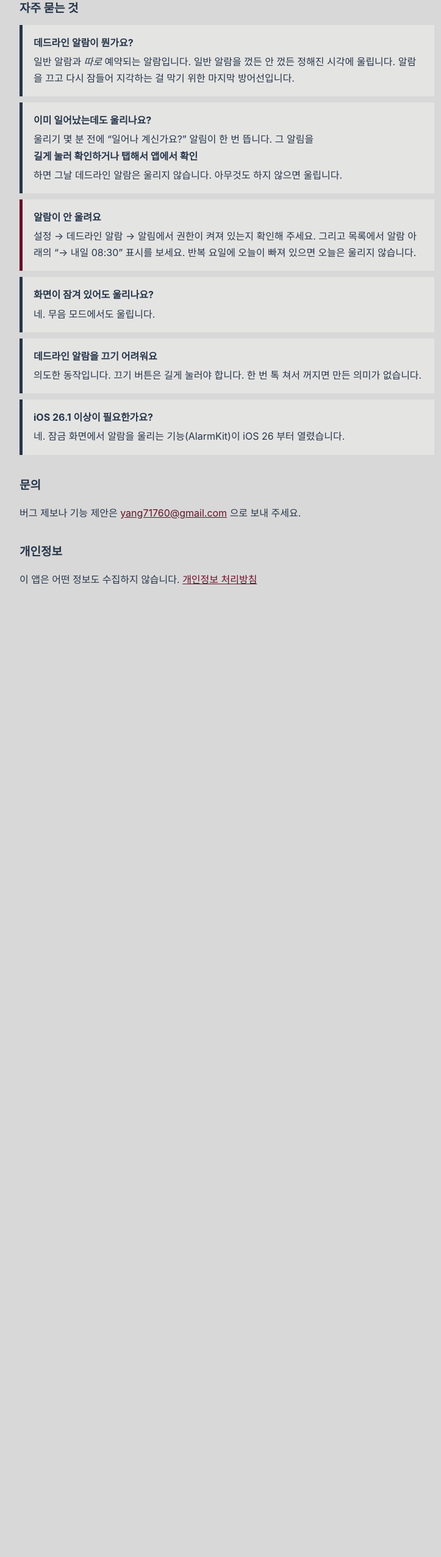
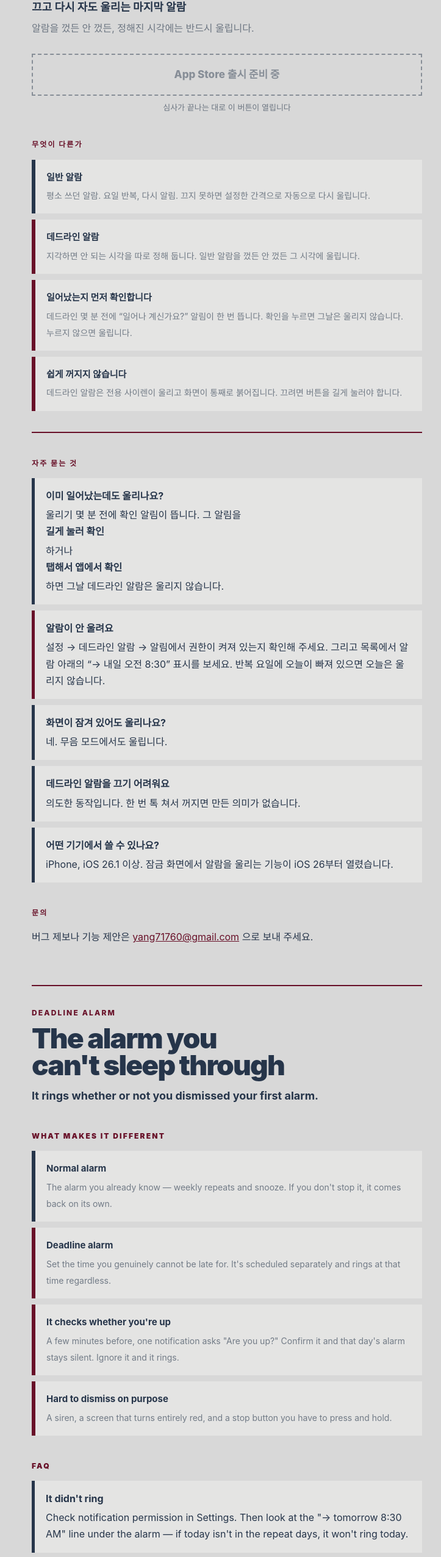
Before and after one commit to musuuo/deadline-support, a plain HTML site: page index.html in a window 1280 px wide. Shown: the part 233-2786 px from the top of the page at 61% size, without its empty margins (268-991 px from the left). Before the commit the page ends 1294 px from the top, so only its background shows below. Drawn offline with Linux system fonts and the light colour scheme.

Commit message:
Revise title, meta tags, and styles in index.html
Updated title and meta tags for better clarity and SEO. Enhanced styling and structure for improved layout and responsiveness.

```diff
--- a/index.html
+++ b/index.html
@@ -3,55 +3,143 @@
 <head>
 <meta charset="utf-8">
 <meta name="viewport" content="width=device-width, initial-scale=1">
-<title>데드라인 알람 — 지원</title>
+<title>데드라인 알람 — 끄고 다시 자도 울립니다</title>
+<meta name="description" content="일반 알람과 따로 예약되는 마지막 알람. 껐든 안 껐든 정해진 시각에 울립니다.">
+<meta property="og:title" content="데드라인 알람">
+<meta property="og:description" content="알람을 끄고 다시 자도 울리는 마지막 알람">
 <style>
-:root { --paper:#D8D8D8; --ink:#26354A; --wine:#681028; --surface:#E4E4E3; }
-@media (prefers-color-scheme: dark) { :root { --paper:#15161A; --ink:#E6E2E0; --surface:#1F2126; } }
-body { background:var(--paper); color:var(--ink); margin:0;
-       font:16px/1.7 -apple-system, BlinkMacSystemFont, "Segoe UI", sans-serif; }
-main { max-width:680px; margin:0 auto; padding:48px 20px 80px; }
-h1 { font-size:46px; letter-spacing:-.03em; margin:0; }
-.sub { color:var(--wine); font-weight:700; font-size:13px; letter-spacing:.1em; margin-bottom:6px; }
-h2 { font-size:19px; margin:34px 0 8px; }
-.q { background:var(--surface); padding:16px 18px; margin:10px 0; border-left:5px solid var(--ink); }
-.q.urgent { border-left-color:var(--wine); }
-.q b { display:block; margin-bottom:4px; }
-hr { border:0; border-top:2px solid var(--wine); margin:28px 0; }
-a { color:var(--wine); }
+:root{--paper:#D8D8D8;--surface:#E4E4E3;--ink:#26354A;--wine:#681028;--muted:rgba(38,53,74,.6)}
+@media (prefers-color-scheme:dark){:root{--paper:#15161A;--surface:#1F2126;--ink:#E6E2E0;--wine:#C4365C;--muted:rgba(230,226,224,.55)}}
+*{box-sizing:border-box}
+body{background:var(--paper);color:var(--ink);margin:0;
+     font:16px/1.7 -apple-system,BlinkMacSystemFont,"Segoe UI",sans-serif}
+main{max-width:680px;margin:0 auto;padding:56px 20px 80px}
+.eyebrow{color:var(--wine);font-weight:800;font-size:12px;letter-spacing:.18em;margin:0 0 10px}
+h1{font-size:clamp(40px,11vw,68px);line-height:.95;letter-spacing:-.04em;margin:0;font-weight:900}
+.tagline{font-size:18px;font-weight:700;margin:14px 0 0}
+.sub{color:var(--muted);margin:6px 0 0}
+hr{border:0;border-top:2px solid var(--wine);margin:34px 0}
+h2{font-size:12px;font-weight:900;letter-spacing:.18em;color:var(--wine);margin:40px 0 14px}
+.cta{display:block;text-align:center;text-decoration:none;font-weight:800;font-size:17px;
+     padding:18px 20px;margin:28px 0 8px;border:2px solid var(--ink);color:var(--ink)}
+.cta[data-live="yes"]{background:var(--ink);color:var(--paper)}
+.cta[data-live="no"]{opacity:.45;cursor:default;border-style:dashed}
+.note{text-align:center;color:var(--muted);font-size:13px;margin:0}
+.feature{background:var(--surface);border-left:6px solid var(--ink);padding:16px 18px;margin:10px 0}
+.feature.urgent{border-left-color:var(--wine)}
+.feature b{display:block;margin-bottom:4px;font-size:15px}
+.feature span{color:var(--muted);font-size:14px}
+.q{background:var(--surface);padding:16px 18px;margin:10px 0;border-left:5px solid var(--ink)}
+.q.urgent{border-left-color:var(--wine)}
+.q b{display:block;margin-bottom:4px}
+a{color:var(--wine)}
+footer{margin-top:52px;padding-top:20px;border-top:1px solid var(--muted);color:var(--muted);font-size:13px}
+.en{margin-top:64px}
+.en h1{font-size:clamp(30px,8vw,46px)}
 </style>
 </head>
 <body><main>
-<p class="sub">DEADLINE ALARM</p>
-<h1>지원</h1>
+
+<p class="eyebrow">DEADLINE ALARM</p>
+<h1>데드라인<br>알람</h1>
+<p class="tagline">끄고 다시 자도 울리는 마지막 알람</p>
+<p class="sub">알람을 껐든 안 껐든, 정해진 시각에는 반드시 울립니다.</p>
+
+<!-- ┌──────────────────────────────────────────────┐
+     │  출시되면 아래 RELEASED 를 true 로 바꾸세요.   │
+     │  그것만 고치면 버튼이 App Store 로 열립니다.  │
+     └──────────────────────────────────────────────┘ -->
+<script>const RELEASED = false;</script>
+
+<a id="cta" class="cta" data-live="no">App Store 출시 준비 중</a>
+<p class="note" id="ctaNote">심사가 끝나는 대로 이 버튼이 열립니다</p>
+
+<h2>무엇이 다른가</h2>
+
+<div class="feature"><b>일반 알람</b>
+<span>평소 쓰던 알람. 요일 반복, 다시 알림. 끄지 못하면 설정한 간격으로 자동으로 다시 울립니다.</span></div>
+
+<div class="feature urgent"><b>데드라인 알람</b>
+<span>지각하면 안 되는 시각을 따로 정해 둡니다. 일반 알람을 껐든 안 껐든 그 시각에 울립니다.</span></div>
+
+<div class="feature urgent"><b>일어났는지 먼저 확인합니다</b>
+<span>데드라인 몇 분 전에 “일어나 계신가요?” 알림이 한 번 뜹니다. 확인을 누르면 그날은 울리지 않습니다. 누르지 않으면 울립니다.</span></div>
+
+<div class="feature urgent"><b>쉽게 꺼지지 않습니다</b>
+<span>데드라인 알람은 전용 사이렌이 울리고 화면이 통째로 붉어집니다. 끄려면 버튼을 길게 눌러야 합니다.</span></div>
+
 <hr>
 
 <h2>자주 묻는 것</h2>
 
-<div class="q"><b>데드라인 알람이 뭔가요?</b>
-일반 알람과 <em>따로</em> 예약되는 알람입니다. 일반 알람을 껐든 안 껐든 정해진 시각에 울립니다.
-알람을 끄고 다시 잠들어 지각하는 걸 막기 위한 마지막 방어선입니다.</div>
-
 <div class="q"><b>이미 일어났는데도 울리나요?</b>
-울리기 몇 분 전에 “일어나 계신가요?” 알림이 한 번 뜹니다.
-그 알림을 <b>길게 눌러 확인하거나 탭해서 앱에서 확인</b>하면 그날 데드라인 알람은 울리지 않습니다.
-아무것도 하지 않으면 울립니다.</div>
+울리기 몇 분 전에 확인 알림이 뜹니다. 그 알림을 <b>길게 눌러 확인</b>하거나 <b>탭해서 앱에서 확인</b>하면 그날 데드라인 알람은 울리지 않습니다.</div>
 
 <div class="q urgent"><b>알람이 안 울려요</b>
-설정 → 데드라인 알람 → 알림에서 권한이 켜져 있는지 확인해 주세요.
-그리고 목록에서 알람 아래의 “→ 내일 08:30” 표시를 보세요. 반복 요일에 오늘이 빠져 있으면 오늘은 울리지 않습니다.</div>
+설정 → 데드라인 알람 → 알림에서 권한이 켜져 있는지 확인해 주세요. 그리고 목록에서 알람 아래의 “→ 내일 오전 8:30” 표시를 보세요. 반복 요일에 오늘이 빠져 있으면 오늘은 울리지 않습니다.</div>
 
 <div class="q"><b>화면이 잠겨 있어도 울리나요?</b>
 네. 무음 모드에서도 울립니다.</div>
 
 <div class="q"><b>데드라인 알람을 끄기 어려워요</b>
-의도한 동작입니다. 끄기 버튼은 길게 눌러야 합니다. 한 번 톡 쳐서 꺼지면 만든 의미가 없습니다.</div>
+의도한 동작입니다. 한 번 톡 쳐서 꺼지면 만든 의미가 없습니다.</div>
 
-<div class="q"><b>iOS 26.1 이상이 필요한가요?</b>
-네. 잠금 화면에서 알람을 울리는 기능(AlarmKit)이 iOS 26 부터 열렸습니다.</div>
+<div class="q"><b>어떤 기기에서 쓸 수 있나요?</b>
+iPhone, iOS 26.1 이상. 잠금 화면에서 알람을 울리는 기능이 iOS 26부터 열렸습니다.</div>
 
 <h2>문의</h2>
 <p>버그 제보나 기능 제안은 <a href="mailto:yang71760@gmail.com">yang71760@gmail.com</a> 으로 보내 주세요.</p>
 
-<h2>개인정보</h2>
-<p>이 앱은 어떤 정보도 수집하지 않습니다. <a href="privacy.html">개인정보 처리방침</a></p>
+<div class="en">
+<hr>
+<p class="eyebrow">DEADLINE ALARM</p>
+<h1>The alarm you<br>can't sleep through</h1>
+<p class="tagline">It rings whether or not you dismissed your first alarm.</p>
+
+<h2>WHAT MAKES IT DIFFERENT</h2>
+
+<div class="feature"><b>Normal alarm</b>
+<span>The alarm you already know — weekly repeats and snooze. If you don't stop it, it comes back on its own.</span></div>
+
+<div class="feature urgent"><b>Deadline alarm</b>
+<span>Set the time you genuinely cannot be late for. It's scheduled separately and rings at that time regardless.</span></div>
+
+<div class="feature urgent"><b>It checks whether you're up</b>
+<span>A few minutes before, one notification asks "Are you up?" Confirm it and that day's alarm stays silent. Ignore it and it rings.</span></div>
+
+<div class="feature urgent"><b>Hard to dismiss on purpose</b>
+<span>A siren, a screen that turns entirely red, and a stop button you have to press and hold.</span></div>
+
+<h2>FAQ</h2>
+<div class="q"><b>It didn't ring</b>
+Check notification permission in Settings. Then look at the "→ tomorrow 8:30 AM" line under the alarm — if today isn't in the repeat days, it won't ring today.</div>
+
+<div class="q"><b>Does it ring on the lock screen?</b>
+Yes, and in silent mode.</div>
+
+<div class="q"><b>Requirements</b>
+iPhone, iOS 26.1 or later.</div>
+
+<h2>CONTACT</h2>
+<p><a href="mailto:yang71760@gmail.com">yang71760@gmail.com</a></p>
+</div>
+
+<footer>
+이 앱은 어떤 개인정보도 수집하지 않습니다 · This app collects no personal data<br>
+<a href="privacy.html">개인정보 처리방침 / Privacy Policy</a>
+</footer>
+
+<script>
+(function () {
+  var APP_URL = "https://apps.apple.com/app/id6814536303";
+  var cta = document.getElementById("cta");
+  var note = document.getElementById("ctaNote");
+  if (RELEASED) {
+    cta.href = APP_URL;
+    cta.dataset.live = "yes";
+    cta.textContent = "App Store 에서 받기";
+    note.textContent = "iPhone · iOS 26.1 이상";
+  }
+})();
+</script>
 </main></body></html>
```
